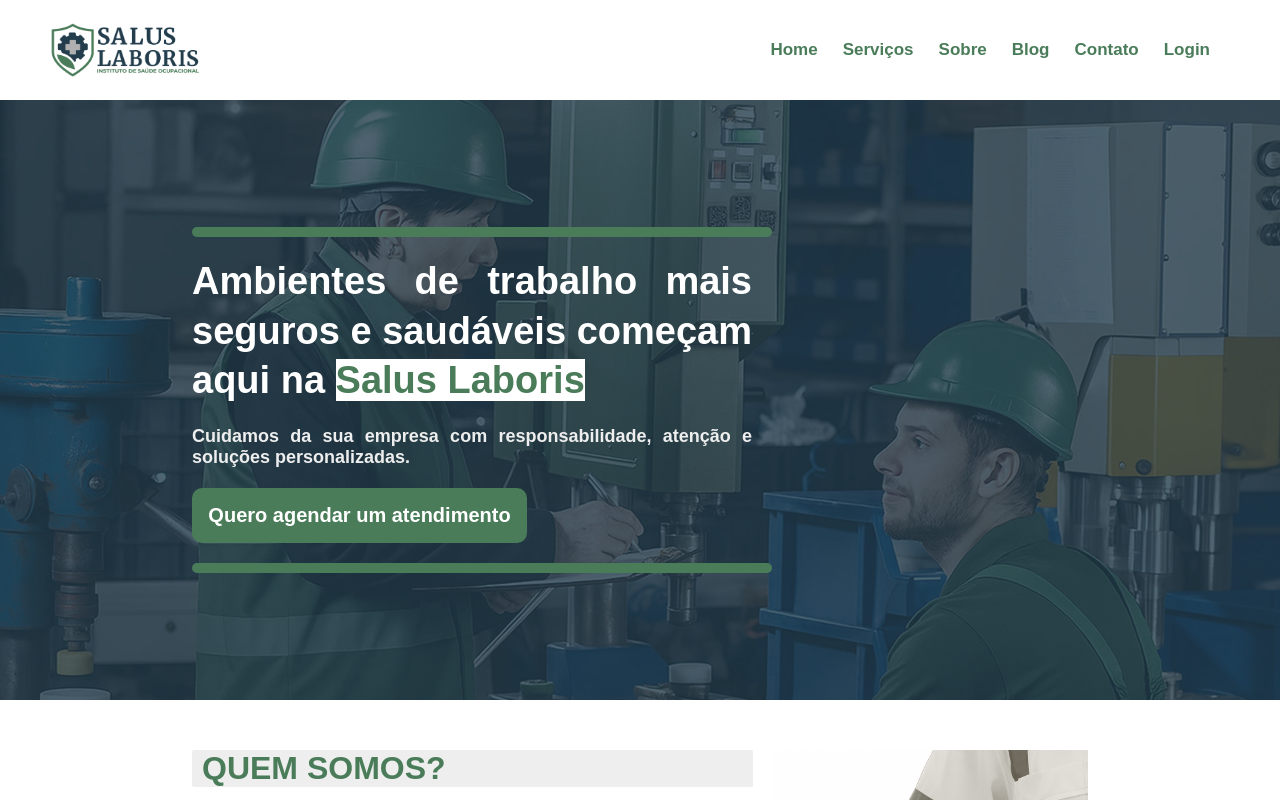
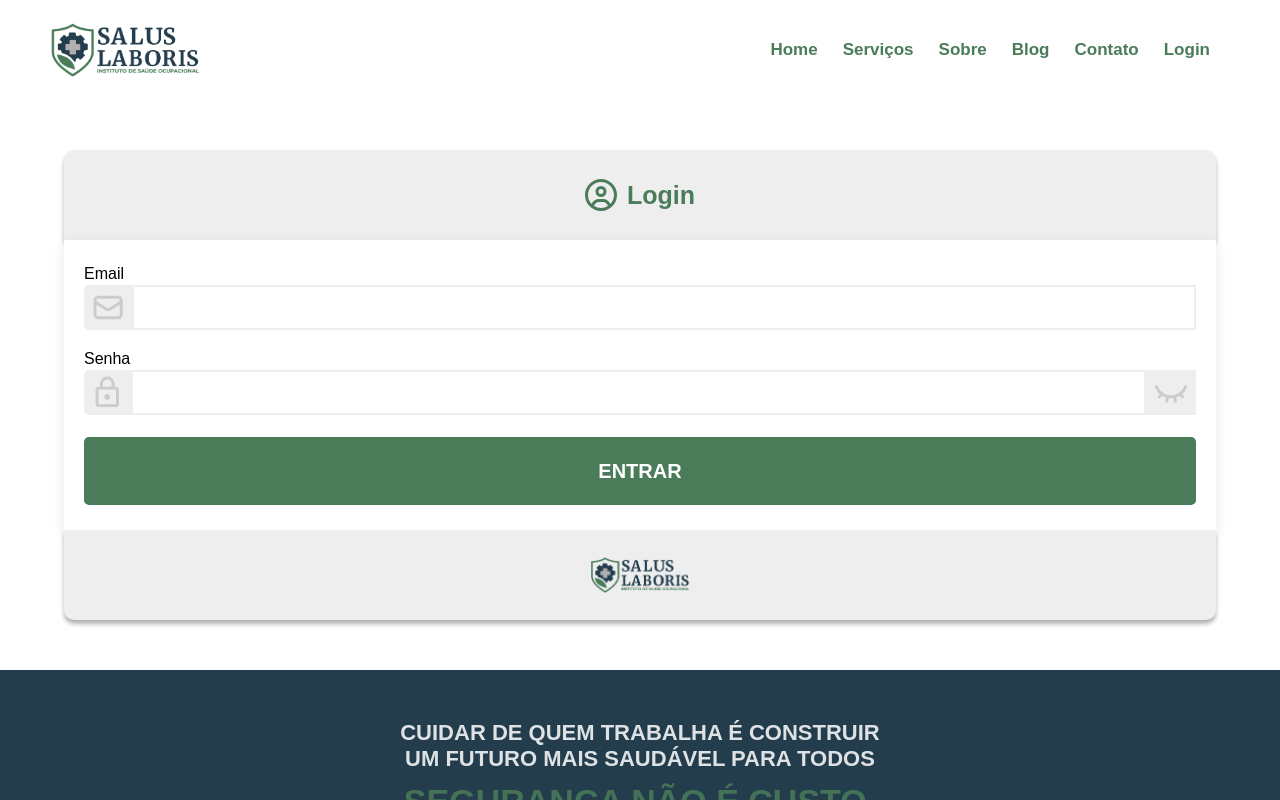
Before and after one commit to luvsscorpius/salusLaboris, a React (Create React App) app in the folder frontend/: page /login in a window 1280 px wide. Shown: the top 800 px of the page. Built offline with nearby package versions, Linux system fonts and the light colour scheme.

Commit message:
feat(login.jsx): starting to develop login page

```diff
--- a/frontend/package.json
+++ b/frontend/package.json
@@ -8,12 +8,16 @@
     "@testing-library/react": "^16.3.0",
     "@testing-library/user-event": "^13.5.0",
     "leaflet": "^1.9.4",
+    "localforage": "^1.10.0",
+    "match-sorter": "^8.1.0",
     "react": "^19.0.0-rc.1",
     "react-dom": "^19.0.0-rc.1",
     "react-icons": "^5.5.0",
     "react-leaflet": "^5.0.0-rc.2",
     "react-paginate": "^8.3.0",
+    "react-router-dom": "^7.9.4",
     "react-scripts": "5.0.1",
+    "sort-by": "^1.2.0",
     "styled-components": "^6.1.19",
     "web-vitals": "^2.1.4"
   },
--- a/frontend/src/App.js
+++ b/frontend/src/App.js
@@ -1,9 +1,11 @@
 import React, { useState } from "react";
+import { BrowserRouter as Router, Routes, Route } from 'react-router-dom'
 import Header from "./Components/Header/Header";
 import GlobalStyle from "./GlobalStyle";
 import "leaflet/dist/leaflet.css";
 import { Home } from "./Pages/Home/Home";
 import { Footer } from "./Components/Footer/Footer";
+import { Login } from "./Pages/Login/Login";
 
 function App() {
 
@@ -11,7 +13,12 @@ function App() {
     <>
       <GlobalStyle/>
       <Header/>
-      <Home/>
+      <Router>
+        <Routes>
+          <Route path="/" element={<Home/>}/>
+          <Route path="/login" element={<Login/>}/>
+        </Routes>
+      </Router>
       <Footer/>
     </>
   );
--- a/frontend/src/Components/Header/Header.jsx
+++ b/frontend/src/Components/Header/Header.jsx
@@ -21,7 +21,7 @@ export default function Header() {
           <li>
             <span>
               <TiHome />
-              <a href="#home">Home</a>
+              <a href="/">Home</a>
             </span>
           </li>
 
@@ -56,7 +56,7 @@ export default function Header() {
           <li>
             <span>
               <BiSolidLogInCircle />
-              <span>Login</span>
+              <span><a href="/login">Login</a></span>
             </span>
           </li>
         </ul>
--- /dev/null
+++ b/frontend/src/Pages/Login/Login.jsx
@@ -0,0 +1,49 @@
+import React from 'react'
+import * as L from './Styles'
+import { FaRegCircleUser } from "react-icons/fa6";
+import { HiOutlineMail } from "react-icons/hi";
+import logo from '../../assets/logo.webp'
+import { MdOutlineLock } from "react-icons/md";
+import { LuEyeClosed } from "react-icons/lu";
+
+export const Login = () => {
+  return (
+    <L.login>
+      <L.loginContainer>
+
+          <L.loginHeader>
+              <FaRegCircleUser size={32}/>
+              <p>Login</p>
+          </L.loginHeader>
+
+          <L.loginBody>
+            <L.inputContainer>
+              <label htmlFor="email">Email</label>
+
+              <span>
+                <HiOutlineMail size={45}/>
+                <input type="email" name="email" />
+              </span>
+            </L.inputContainer>
+
+            <L.inputContainer>
+              <label htmlFor="senha">Senha</label>
+
+              <span>
+                <MdOutlineLock size={45}/>
+                <input type="senha" name="senha" />
+                <button><LuEyeClosed size={45}/></button>
+              </span>
+
+              <button id='entrar'>ENTRAR</button>
+            </L.inputContainer>
+
+          </L.loginBody>
+
+          <L.loginFooter>
+              <img src={logo} alt="Logo da empresa" />
+          </L.loginFooter>
+      </L.loginContainer>
+    </L.login>
+  )
+}
--- /dev/null
+++ b/frontend/src/Pages/Login/Styles.jsx
@@ -0,0 +1,114 @@
+import styled from 'styled-components'
+
+export const login = styled.div`
+    font-family: "Poppins", sans-serif;
+    padding: 50px 0;
+`
+
+export const loginContainer = styled.div`
+    display: flex;
+    flex-direction: column;
+    align-items: center;
+    justify-content: center;
+`
+
+export const loginHeader = styled.div`
+    display: flex;
+    flex-direction: row;
+    align-items: center;
+    justify-content: center;
+    gap: 10px;
+    background-color: #eee;
+    width: 90%;
+    height: 90px;
+    border-radius: 10px 10px 0 0;
+    box-shadow: 0 4px 4px rgba(0, 0, 0, 0.3);
+
+    svg {
+        color: #4A7C59;
+    }
+
+    p {
+        font-size: 25px;
+        font-weight: 800;
+        color: #4A7C59;
+    }
+`
+
+export const loginBody = styled.div`
+    display: flex;
+    flex-direction: column;
+    justify-content: center;
+    background-color: #fff;
+    box-shadow: 0 4px 12px rgba(0, 0, 0, 0.1);
+    width: 90%;
+    padding: 15px 0;
+`
+
+export const loginFooter = styled.div`
+    display: flex;
+    flex-direction: row;
+    align-items: center;
+    justify-content: center;
+    gap: 10px;
+    background-color: #eee;
+    width: 90%;
+    height: 90px;
+    border-radius: 0px 0px 10px 10px;
+    box-shadow: 0 4px 4px rgba(0, 0, 0, 0.3);
+
+    img {
+        width: 100px;
+    }
+`
+
+export const inputContainer = styled.div`
+    display: flex;
+    flex-direction: column;
+    justify-content: center;
+    padding: 10px 20px;
+    gap: 2px;
+
+    #entrar {
+        margin-top: 20px;
+        height: 68px;
+        background-color: #4A7C59;
+        border: 0;
+        color: #fff;
+        border-radius: 5px;
+        font-size: 20px;
+        font-weight: 800;
+
+        &:hover {
+            cursor: pointer;
+        }
+    }
+
+    span {
+        display: flex;
+        align-items: center;
+
+        input {
+            height: 45px;
+            width: 100%;
+            border: 2px solid #eee;
+        }
+
+        button {
+            border: 0;
+            height: 45px;
+
+            :hover {
+                cursor: pointer;
+            }
+        }
+    }
+
+    svg {
+        background-color: #eee;
+        color: #ccc;
+        width: 50px;
+        padding: 5px;
+        border-radius: 5px 0px 0px 5px;
+    }
+`
```
Also changed, not shown: 1 other file (tests, documents, lock files or other folders).
